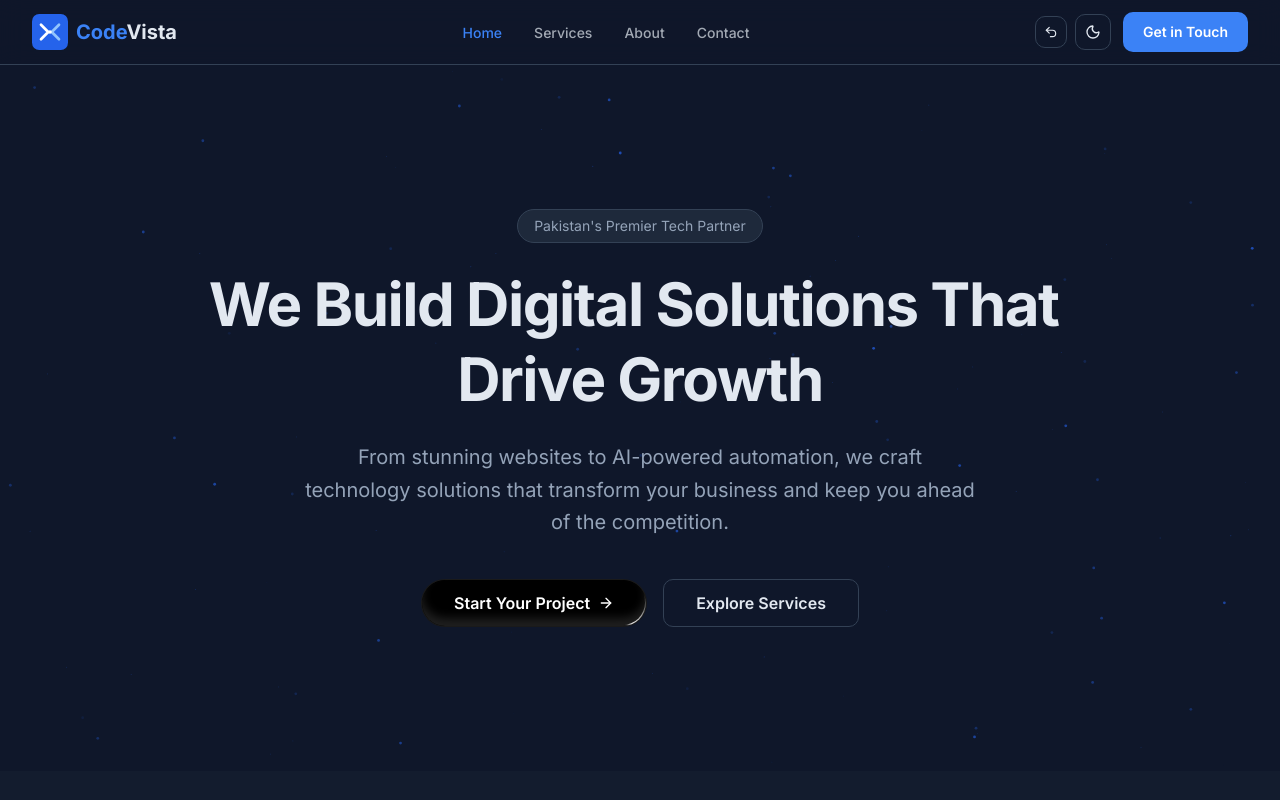
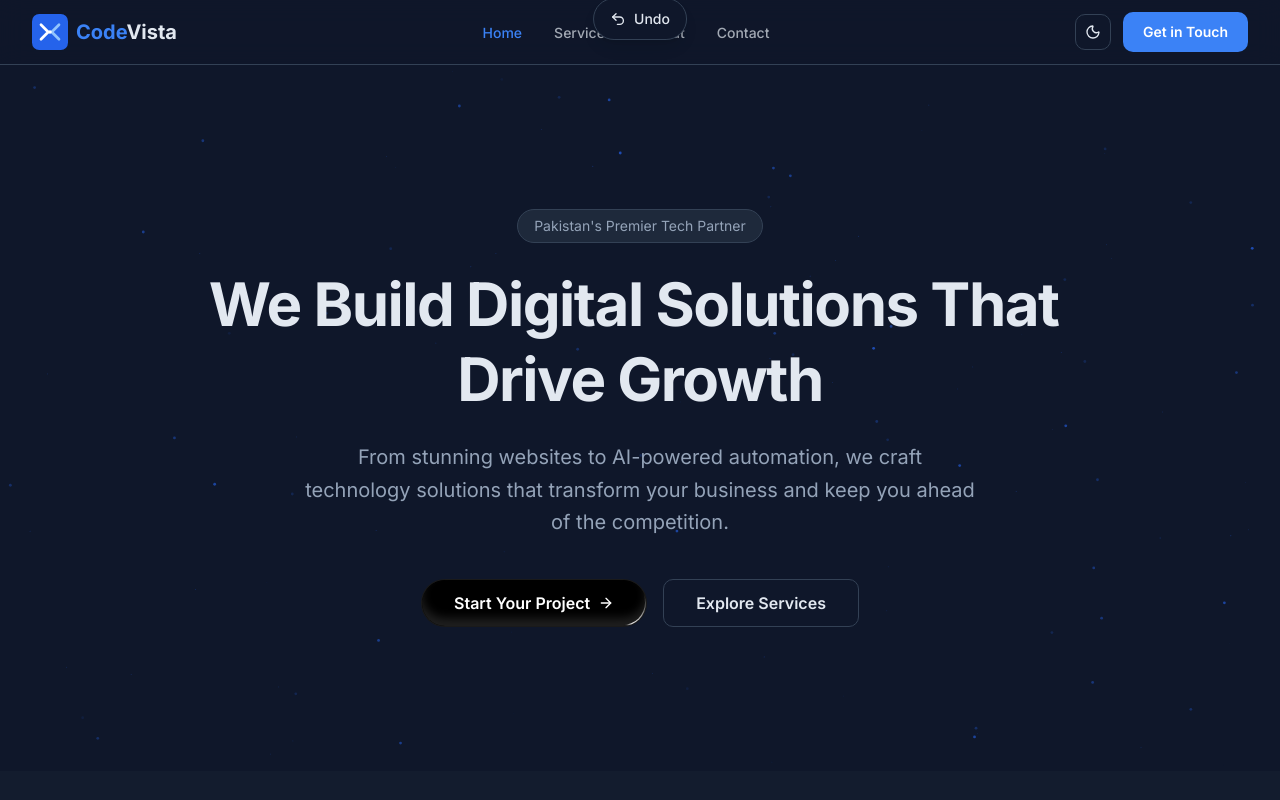
Before and after one commit to muichirokamado123-crypto/codevista, a Next.js app: page /codevista/ in a window 1280 px wide. Both pictures are taken after a click on the button 1093 px from the left and 32 px from the top of the page. Shown: the top 800 px of the page. Built offline with nearby package versions, Linux system fonts and the light colour scheme.

Commit message:
feat: move undo button to fixed bottom-center toast
The undo button now appears as a floating pill at the bottom center
of the screen after switching themes, making it clearly visible.

Co-Authored-By: Claude Opus 4.6 (1M context) <noreply@anthropic.com>

```diff
--- a/src/components/theme-toggle.tsx
+++ b/src/components/theme-toggle.tsx
@@ -109,19 +109,21 @@ export function ThemeToggle() {
   const isDark = theme === "dark";
 
   return (
-    <div className="flex items-center gap-2">
+    <>
+      {/* Undo toast at bottom center */}
       <AnimatePresence>
         {showUndo && (
           <motion.button
-            initial={{ opacity: 0, scale: 0.5, x: 10 }}
-            animate={{ opacity: 1, scale: 1, x: 0 }}
-            exit={{ opacity: 0, scale: 0.5, x: 10 }}
-            transition={{ duration: 0.2, ease: "easeOut" }}
+            initial={{ opacity: 0, y: 20 }}
+            animate={{ opacity: 1, y: 0 }}
+            exit={{ opacity: 0, y: 20 }}
+            transition={{ duration: 0.25, ease: "easeOut" }}
             onClick={handleUndo}
-            className="flex h-8 w-8 items-center justify-center rounded-lg border border-border bg-background hover:bg-muted"
+            className="fixed bottom-6 left-1/2 z-[9999] flex -translate-x-1/2 items-center gap-2 rounded-full border border-border bg-background px-4 py-2.5 shadow-lg hover:bg-muted"
             aria-label="Undo theme change"
           >
-            <Undo2 className="h-3.5 w-3.5 text-foreground" />
+            <Undo2 className="h-4 w-4 text-foreground" />
+            <span className="text-sm font-medium text-foreground">Undo</span>
           </motion.button>
         )}
       </AnimatePresence>
@@ -156,6 +158,6 @@ export function ThemeToggle() {
           )}
         </AnimatePresence>
       </button>
-    </div>
+    </>
   );
 }
```
